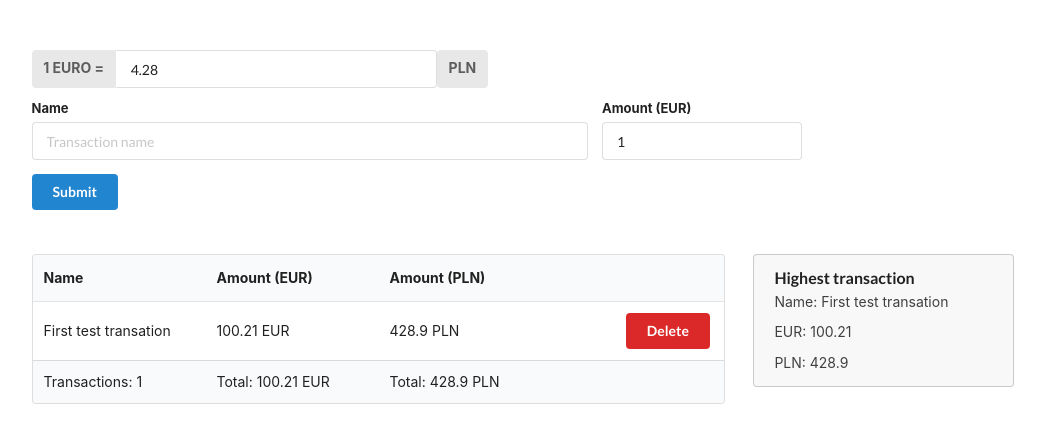
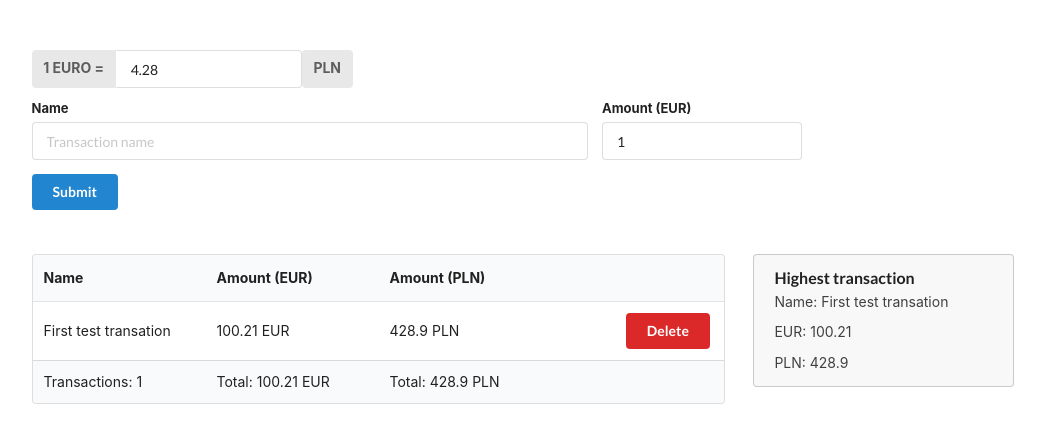
Before and after one commit to tomasz-py/recruitment-task-kambu, a React (Create React App) app: page / in a window 1280 px wide. Shown: the top 442 px of the page, without its empty margins (45-1090 px from the left). Built offline with nearby package versions, Linux system fonts and the light colour scheme.

Commit message:
exchange rate fix when press enter

```diff
--- a/src/components/AddTransaction/index.js
+++ b/src/components/AddTransaction/index.js
@@ -53,7 +53,7 @@ const AddTransaction = props => {
           <input
             type="number"
             step="0.01"
-            placeholder=""
+            placeholder="100,99"
             onChange={e => setAmount(parseFloat(e.target.value))}
             value={amount}
             required
--- a/src/components/ExchangeRate/index.js
+++ b/src/components/ExchangeRate/index.js
@@ -23,7 +23,6 @@ const ExchangeRate = props => {
     let step = stepMaker();
 
     return (
-      <form className="ui form">
       <div className="ui labeled input">
         <div className="ui label">1 EURO =</div>
         <input
@@ -31,12 +30,10 @@ const ExchangeRate = props => {
           placeholder="4,85"
           step={step}
           onChange={e => props.updateRate(e.target.value)}
-            onKeyDown={e => props.updateRate(e.target.value)}
           value={props.euroRate}
         />
         <div className="ui label">PLN</div>
       </div>
-      </form>
     );
   };
 
```
Lines whose indentation alone changed are shown as unchanged.
